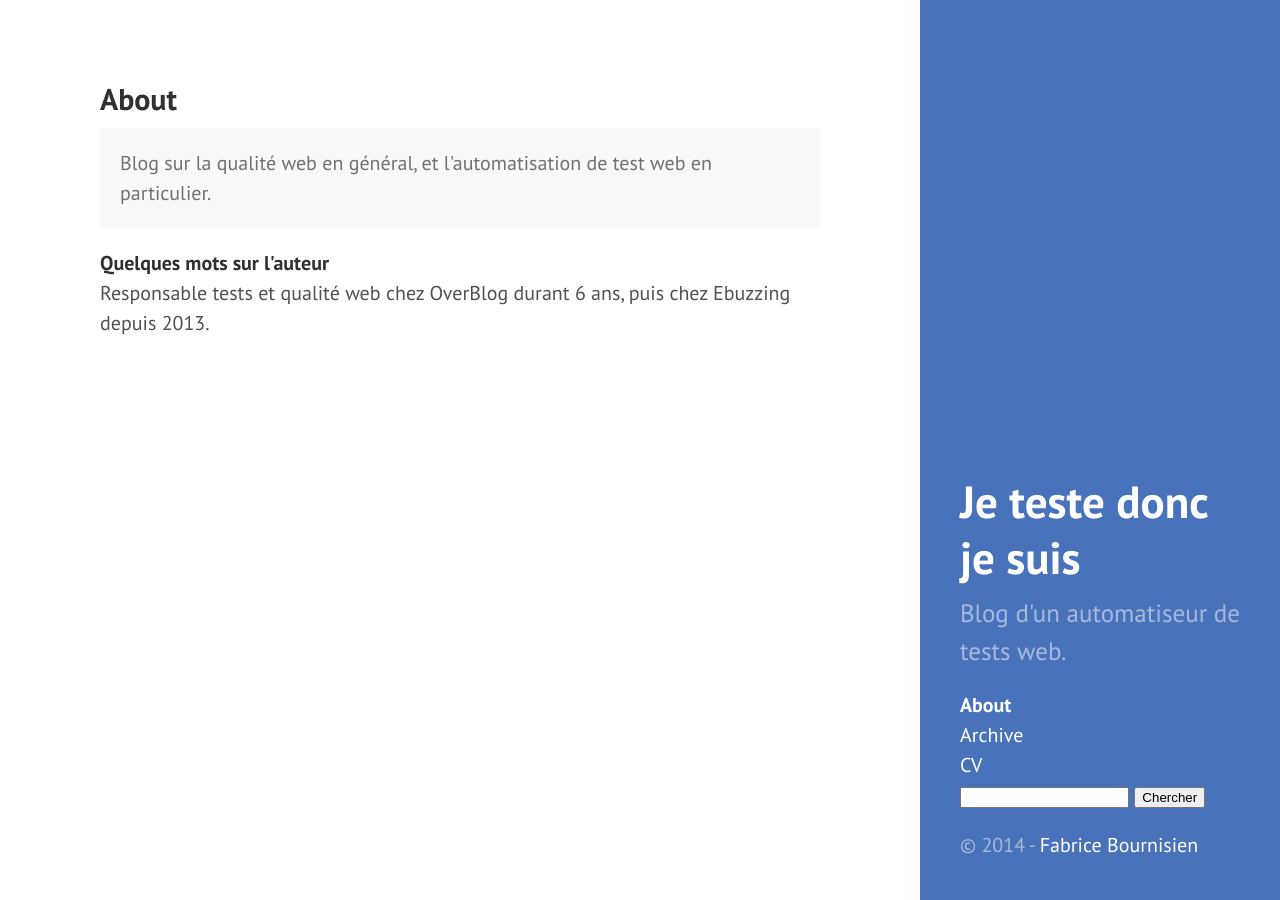
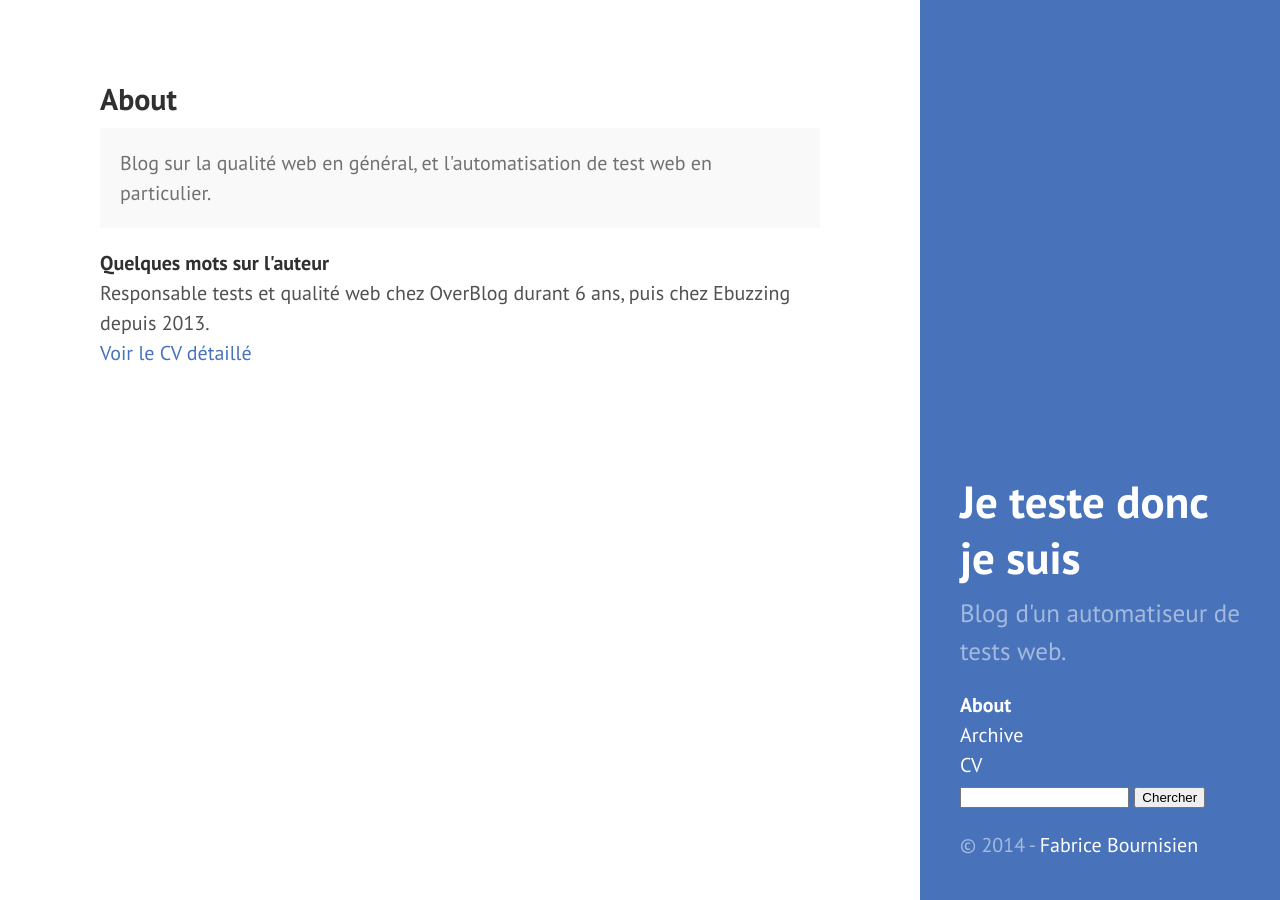
Before and after one commit to fabrice31/blog, a Jekyll site: the page built from about.md, in a window 1280 px wide. Built offline with Jekyll 4.4.1, drawn with Linux system fonts in a browser that asks for light colours; Markdown is read by kramdown in place of the engine named in the settings.

Commit message:
Change wording for archive or about

```diff
--- a/about.md
+++ b/about.md
@@ -11,4 +11,6 @@ sitemap: 2014-07-01T12:00:00+02:00
 <p>
 	<strong>Quelques mots sur l'auteur</strong><br />
 	Responsable tests et qualité web chez OverBlog durant 6 ans, puis chez Ebuzzing depuis 2013.
+	<br/>
+	<a href="http://www.fabricebournisien.eu/" title="CV Fabrice Bournisien - Automatiseur de tests web">Voir le CV détaillé</a>
 </p>
```
Also changed, not shown: archive.md (+0 -2 lines).
